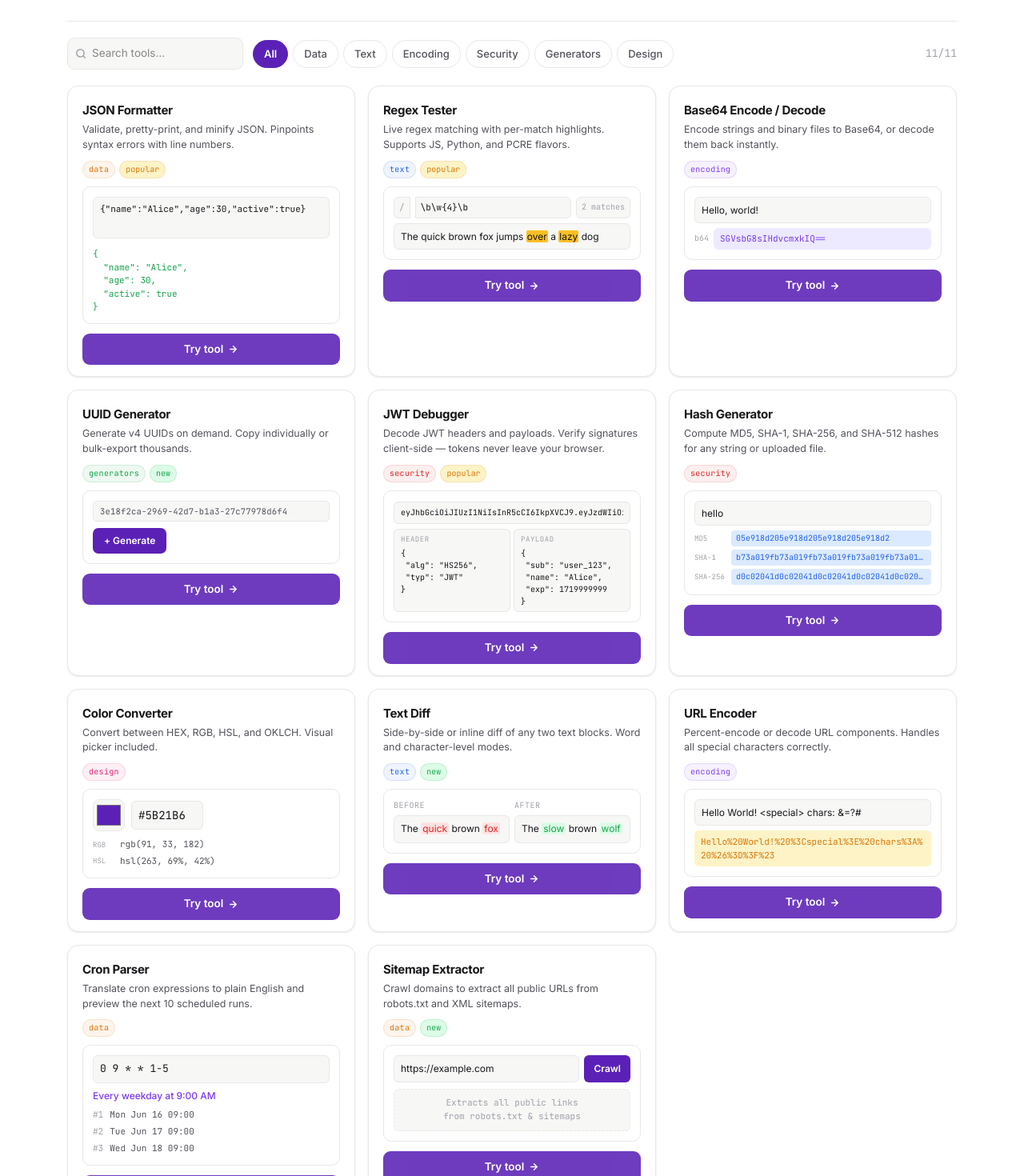
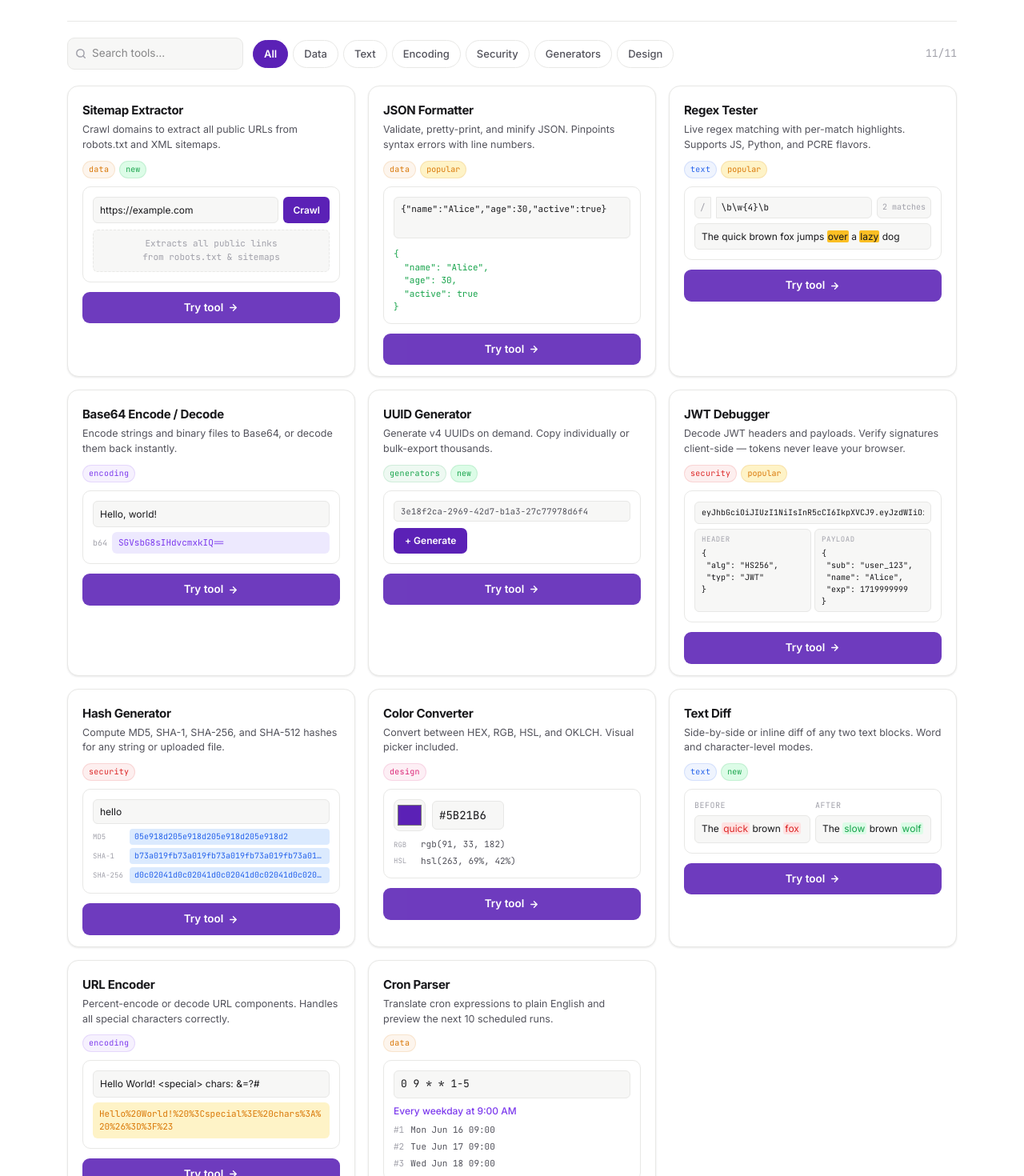
Before and after one commit to UvanAdhithya/MicroSAAS, a Next.js app: page / in a window 1280 px wide. Shown: the part 420-1890 px from the top of the page at 80% size. Built offline with nearby package versions, Linux system fonts and the light colour scheme; no server answers.

Commit message:
feat: shifted sitemap extractor widget to first place on homepage

```diff
--- a/src/app/page.tsx
+++ b/src/app/page.tsx
@@ -311,6 +311,7 @@ function WidgetShell({ children }: { children: React.ReactNode }) {
 
 /* ─── Tool list ──────────────────────────────────────── */
 const tools: Tool[] = [
+  { slug: "sitemap-extractor", name: "Sitemap Extractor", description: "Crawl domains to extract all public URLs from robots.txt and XML sitemaps.", category: "data", badge: "new", Widget: SitemapWidget },
   { slug: "json-formatter", name: "JSON Formatter", description: "Validate, pretty-print, and minify JSON. Pinpoints syntax errors with line numbers.", category: "data", badge: "popular", Widget: JsonWidget },
   { slug: "regex-tester", name: "Regex Tester", description: "Live regex matching with per-match highlights. Supports JS, Python, and PCRE flavors.", category: "text", badge: "popular", Widget: RegexWidget },
   { slug: "base64", name: "Base64 Encode / Decode", description: "Encode strings and binary files to Base64, or decode them back instantly.", category: "encoding", Widget: Base64Widget },
@@ -321,7 +322,6 @@ const tools: Tool[] = [
   { slug: "diff-viewer", name: "Text Diff", description: "Side-by-side or inline diff of any two text blocks. Word and character-level modes.", category: "text", badge: "new", Widget: DiffWidget },
   { slug: "url-encoder", name: "URL Encoder", description: "Percent-encode or decode URL components. Handles all special characters correctly.", category: "encoding", Widget: UrlWidget },
   { slug: "cron-parser", name: "Cron Parser", description: "Translate cron expressions to plain English and preview the next 10 scheduled runs.", category: "data", Widget: CronWidget },
-  { slug: "sitemap-extractor", name: "Sitemap Extractor", description: "Crawl domains to extract all public URLs from robots.txt and XML sitemaps.", category: "data", badge: "new", Widget: SitemapWidget },
 ];
 
 const CATEGORIES: { id: Category; label: string }[] = [
```
